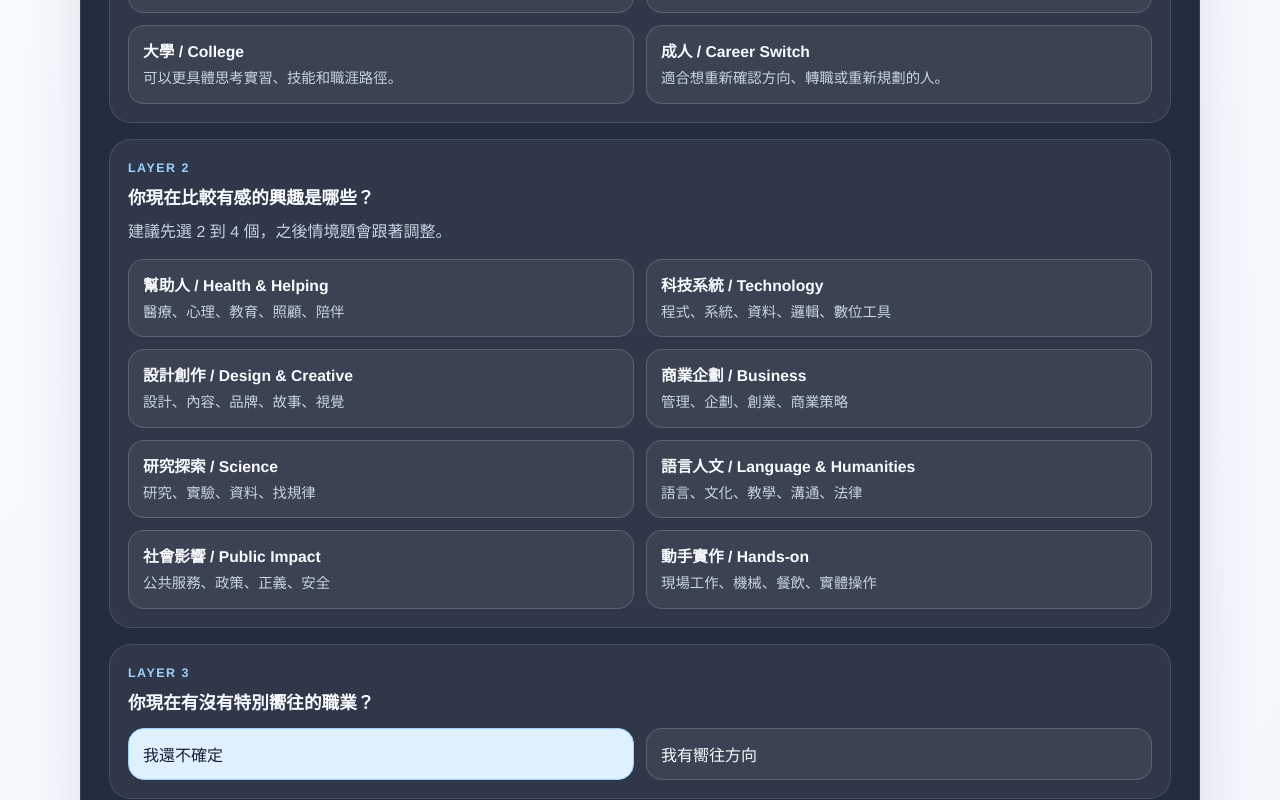
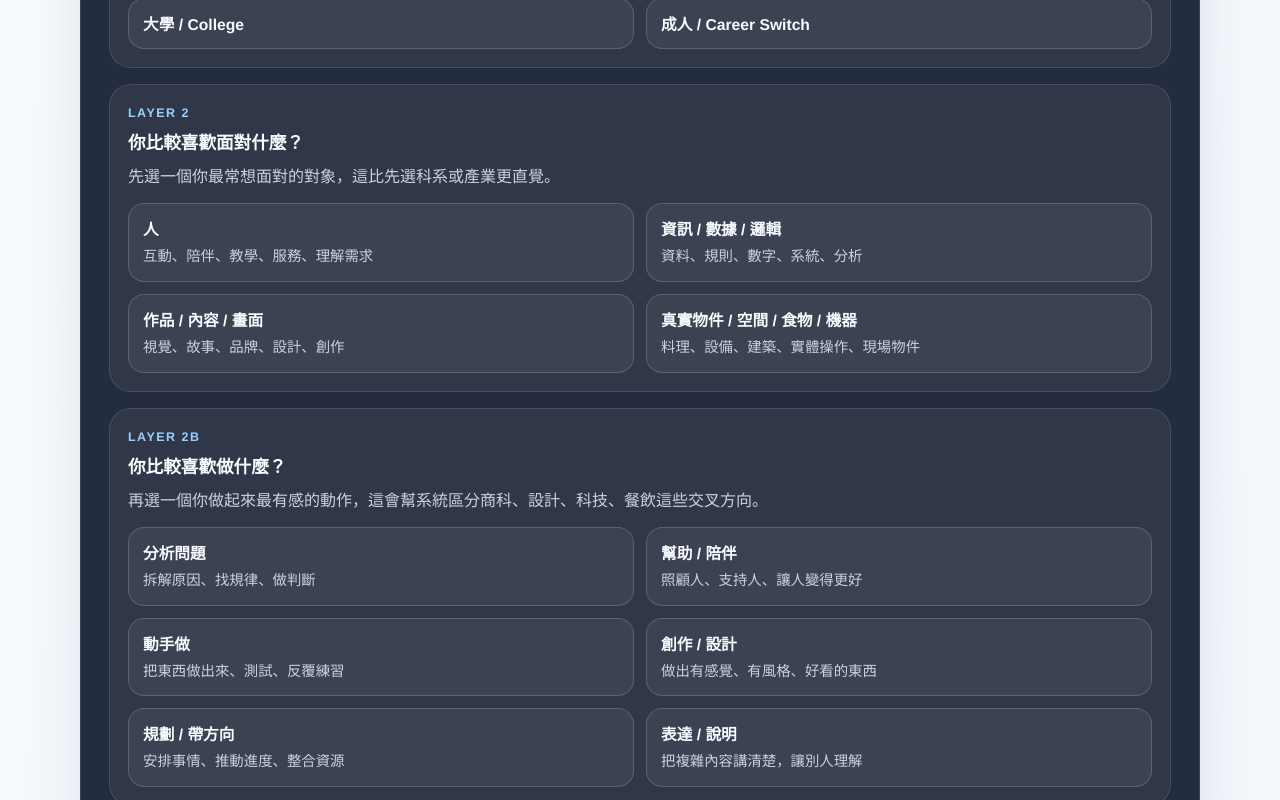
Before and after one commit to TzuHao-Lin/My_First_Project, a React (Vite) app: page / in a window 1280 px wide. Shown: the part 940-1740 px from the top of the page. Built offline with nearby package versions, Linux system fonts and the light colour scheme.

Commit message:
layer 1 and 2 changed

```diff
--- a/src/App.jsx
+++ b/src/App.jsx
@@ -9,7 +9,12 @@ import { categoryLabels } from "./data/categoryLabels";
 import { dimensionLabels, dimensions } from "./data/dimensions";
 import { filterLabels } from "./data/filterLabels";
 import { filterOptions } from "./data/filterOptions";
-import { ageGroups, clusterScenarioQuestions, interestOptions } from "./data/quizQuestions";
+import {
+  actionOptions,
+  ageGroups,
+  clusterScenarioQuestions,
+  workWithOptions
+} from "./data/quizQuestions";
 
 const clampScore = (score) => Math.min(100, Math.max(0, score));
 
@@ -252,7 +257,8 @@ export default function App() {
   const [search, setSearch] = useState("");
 
   const [selectedAgeGroup, setSelectedAgeGroup] = useState("");
-  const [selectedInterests, setSelectedInterests] = useState([]);
+  const [selectedWorkWith, setSelectedWorkWith] = useState("");
+  const [selectedAction, setSelectedAction] = useState("");
   const [careerDirection, setCareerDirection] = useState("unsure");
   const [desiredCareerInput, setDesiredCareerInput] = useState("");
   const [skipSituational, setSkipSituational] = useState(false);
@@ -270,8 +276,9 @@ export default function App() {
   );
 
   const selectedInterestObjects = useMemo(
-    () => interestOptions.filter((interest) => selectedInterests.includes(interest.id)),
-    [selectedInterests]
+    () =>
+      [workWithOptions.find((option) => option.id === selectedWorkWith), actionOptions.find((option) => option.id === selectedAction)].filter(Boolean),
+    [selectedWorkWith, selectedAction]
   );
 
   const selectedAgeObject = useMemo(
@@ -290,7 +297,8 @@ export default function App() {
 
   const prerequisitesReady =
     Boolean(selectedAgeGroup) &&
-    selectedInterests.length > 0 &&
+    Boolean(selectedWorkWith) &&
+    Boolean(selectedAction) &&
     (careerDirection === "unsure" || desiredCareerInput.trim().length > 0);
 
   const onboardingProfile = useMemo(() => {
@@ -413,7 +421,8 @@ export default function App() {
 
   const resetDiscoveryFlow = () => {
     setSelectedAgeGroup("");
-    setSelectedInterests([]);
+    setSelectedWorkWith("");
+    setSelectedAction("");
     setCareerDirection("unsure");
     setDesiredCareerInput("");
     setSkipSituational(false);
@@ -474,7 +483,6 @@ export default function App() {
                     type="button"
                   >
                     <strong>{ageGroup.label}</strong>
-                    <span>{ageGroup.description}</span>
                   </button>
                 ))}
               </div>
@@ -483,23 +491,19 @@ export default function App() {
             <article className="discovery-card">
               <div className="stage-header">
                 <span>Layer 2</span>
-                <h3>你現在比較有感的興趣是哪些？</h3>
+                <h3>你比較喜歡面對什麼？</h3>
               </div>
-              <p className="stage-note">建議先選 2 到 4 個，之後情境題會跟著調整。</p>
+              <p className="stage-note">先選一個你最常想面對的對象，這比先選科系或產業更直覺。</p>
               <div className="chip-grid">
-                {interestOptions.map((interest) => {
-                  const selected = selectedInterests.includes(interest.id);
+                {workWithOptions.map((interest) => {
+                  const selected = selectedWorkWith === interest.id;
 
                   return (
                     <button
                       className={selected ? "selected" : ""}
                       key={interest.id}
                       onClick={() => {
-                        setSelectedInterests((current) =>
-                          current.includes(interest.id)
-                            ? current.filter((id) => id !== interest.id)
-                            : [...current, interest.id]
-                        );
+                        setSelectedWorkWith(interest.id);
                         setSkipSituational(false);
                         setAnswers({});
                       }}
@@ -507,6 +511,35 @@ export default function App() {
                     >
                       <strong>{interest.label}</strong>
                       <span>{interest.description}</span>
+                    </button>
+                  );
+                })}
+              </div>
+            </article>
+
+            <article className="discovery-card">
+              <div className="stage-header">
+                <span>Layer 2B</span>
+                <h3>你比較喜歡做什麼？</h3>
+              </div>
+              <p className="stage-note">再選一個你做起來最有感的動作，這會幫系統區分商科、設計、科技、餐飲這些交叉方向。</p>
+              <div className="chip-grid">
+                {actionOptions.map((action) => {
+                  const selected = selectedAction === action.id;
+
+                  return (
+                    <button
+                      className={selected ? "selected" : ""}
+                      key={action.id}
+                      onClick={() => {
+                        setSelectedAction(action.id);
+                        setSkipSituational(false);
+                        setAnswers({});
+                      }}
+                      type="button"
+                    >
+                      <strong>{action.label}</strong>
+                      <span>{action.description}</span>
                     </button>
                   );
                 })}
--- a/src/data/quizQuestions.js
+++ b/src/data/quizQuestions.js
@@ -25,70 +25,89 @@ export const ageGroups = [
   }
 ];
 
-export const interestOptions = [
+export const workWithOptions = [
   {
-    id: "health-helping",
-    label: "幫助人 / Health & Helping",
-    description: "醫療、心理、教育、照顧、陪伴",
-    categories: ["Healthcare", "Education", "Public Service"],
-    tags: ["people", "helping"],
-    scores: { people: 16, creativity: 4 }
+    id: "work-with-people",
+    label: "人",
+    description: "互動、陪伴、教學、服務、理解需求",
+    categories: ["Healthcare", "Education", "Public Service", "Hospitality", "Business"],
+    tags: ["people", "helping", "communication"],
+    scores: { people: 18, creativity: 4 }
   },
   {
-    id: "technology-building",
-    label: "科技系統 / Technology",
-    description: "程式、系統、資料、邏輯、數位工具",
-    categories: ["Technology", "Engineering"],
-    tags: ["technical", "analytical"],
+    id: "work-with-information",
+    label: "資訊 / 數據 / 邏輯",
+    description: "資料、規則、數字、系統、分析",
+    categories: ["Technology", "Science", "Business", "Law", "Engineering"],
+    tags: ["analytical", "technical", "detail"],
+    scores: { logic: 18, longLearning: 8 }
+  },
+  {
+    id: "work-with-creative-output",
+    label: "作品 / 內容 / 畫面",
+    description: "視覺、故事、品牌、設計、創作",
+    categories: ["Design", "Media", "Language"],
+    tags: ["creative", "design", "media", "writing"],
+    scores: { creativity: 18, people: 4 }
+  },
+  {
+    id: "work-with-real-things",
+    label: "真實物件 / 空間 / 食物 / 機器",
+    description: "料理、設備、建築、實體操作、現場物件",
+    categories: ["Engineering", "Hospitality", "Aviation", "Design"],
+    tags: ["hands_on", "hospitality", "engineering"],
+    scores: { logic: 8, creativity: 8, pressure: 4 }
+  }
+];
+
+export const actionOptions = [
+  {
+    id: "action-analyze",
+    label: "分析問題",
+    description: "拆解原因、找規律、做判斷",
+    categories: ["Technology", "Science", "Business", "Law"],
+    tags: ["analytical", "detail", "science"],
     scores: { logic: 18, longLearning: 6 }
   },
   {
-    id: "design-creative",
-    label: "設計創作 / Design & Creative",
-    description: "設計、內容、品牌、故事、視覺",
-    categories: ["Design", "Media"],
+    id: "action-help",
+    label: "幫助 / 陪伴",
+    description: "照顧人、支持人、讓人變得更好",
+    categories: ["Healthcare", "Education", "Public Service", "Hospitality"],
+    tags: ["people", "helping"],
+    scores: { people: 18, creativity: 4 }
+  },
+  {
+    id: "action-build",
+    label: "動手做",
+    description: "把東西做出來、測試、反覆練習",
+    categories: ["Engineering", "Hospitality", "Technology", "Aviation"],
+    tags: ["hands_on", "technical", "hospitality"],
+    scores: { logic: 10, creativity: 6, pressure: 4 }
+  },
+  {
+    id: "action-create",
+    label: "創作 / 設計",
+    description: "做出有感覺、有風格、好看的東西",
+    categories: ["Design", "Media", "Hospitality"],
     tags: ["creative", "design", "media"],
     scores: { creativity: 18, people: 4 }
   },
   {
-    id: "business-leadership",
-    label: "商業企劃 / Business",
-    description: "管理、企劃、創業、商業策略",
-    categories: ["Business"],
-    tags: ["business", "planning", "communication"],
+    id: "action-organize",
+    label: "規劃 / 帶方向",
+    description: "安排事情、推動進度、整合資源",
+    categories: ["Business", "Education", "Hospitality", "Public Service"],
+    tags: ["planning", "business", "communication"],
     scores: { people: 10, logic: 10, pressure: 4 }
   },
   {
-    id: "science-research",
-    label: "研究探索 / Science",
-    description: "研究、實驗、資料、找規律",
-    categories: ["Science", "Healthcare", "Technology"],
-    tags: ["science", "analytical", "long_study"],
-    scores: { logic: 16, longLearning: 14 }
-  },
-  {
-    id: "language-humanities",
-    label: "語言人文 / Language & Humanities",
-    description: "語言、文化、教學、溝通、法律",
-    categories: ["Language", "Education", "Law"],
-    tags: ["language", "communication", "writing"],
-    scores: { people: 10, creativity: 10, longLearning: 4 }
-  },
-  {
-    id: "public-impact",
-    label: "社會影響 / Public Impact",
-    description: "公共服務、政策、正義、安全",
-    categories: ["Public Service", "Law"],
-    tags: ["public_service", "high_pressure", "people"],
-    scores: { people: 12, pressure: 10, stability: 4 }
-  },
-  {
-    id: "hands-on-action",
-    label: "動手實作 / Hands-on",
-    description: "現場工作、機械、餐飲、實體操作",
-    categories: ["Engineering", "Hospitality", "Aviation"],
-    tags: ["hands_on", "technical", "hospitality"],
-    scores: { logic: 8, creativity: 6, pressure: 4 }
+    id: "action-express",
+    label: "表達 / 說明",
+    description: "把複雜內容講清楚，讓別人理解",
+    categories: ["Language", "Education", "Law", "Media", "Business"],
+    tags: ["communication", "language", "writing"],
+    scores: { people: 12, creativity: 8, logic: 4 }
   }
 ];
 
```
